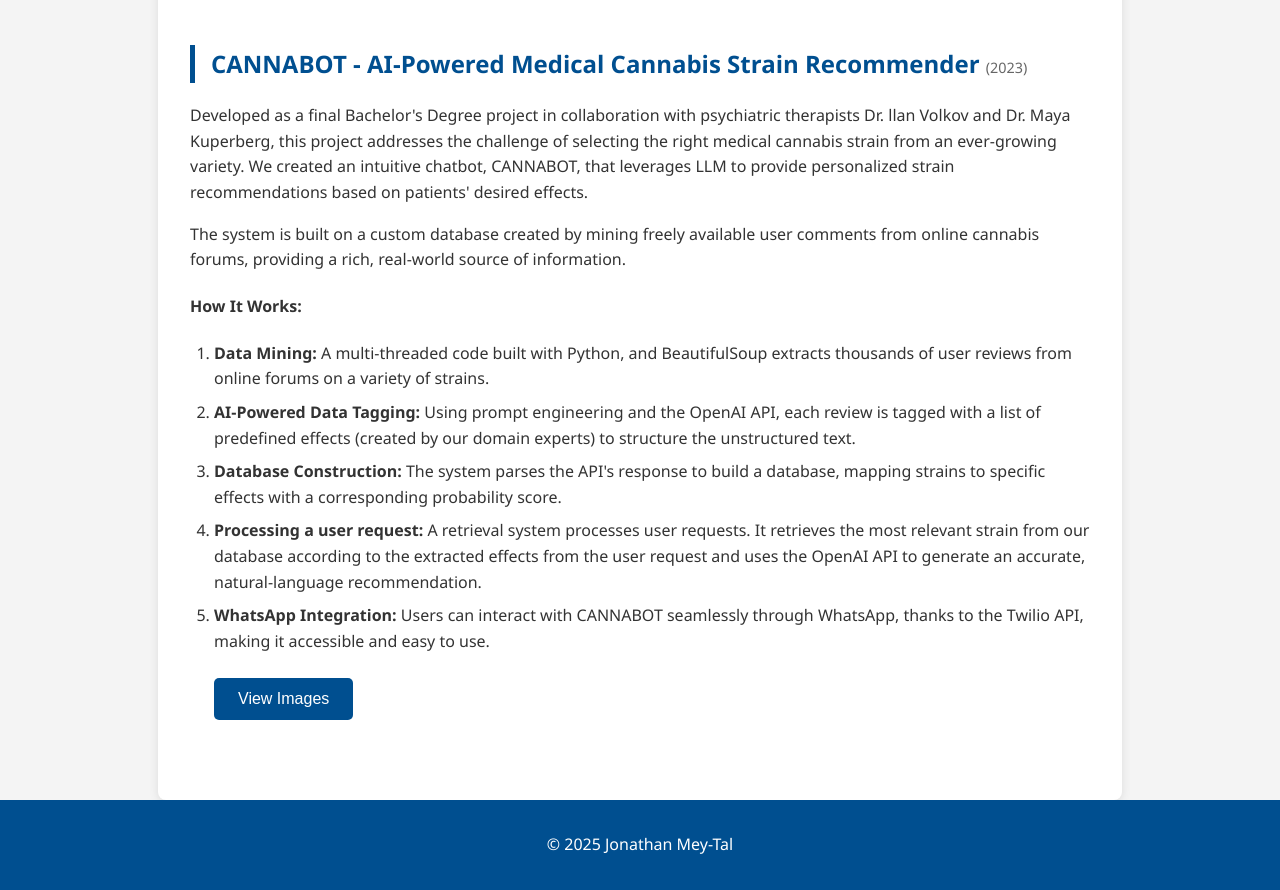
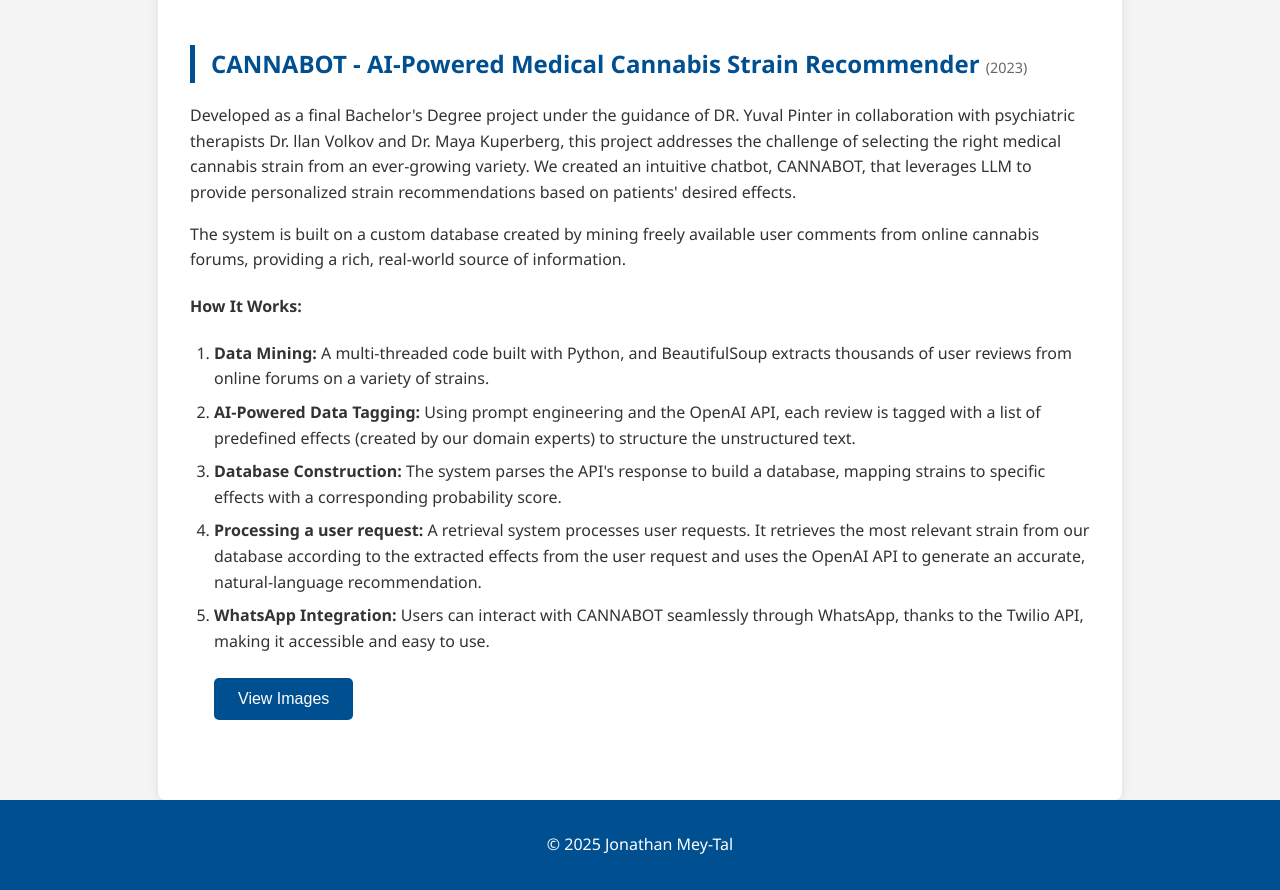
Before and after one commit to YoniMey/my-projects, a plain HTML site: page index.html in a window 1280 px wide. Shown: the part 1697-2587 px from the top of the page. Drawn offline with Linux system fonts and the light colour scheme.

```diff
--- a/index.html
+++ b/index.html
@@ -304,7 +304,7 @@
     <section>
       <h2>CANNABOT - AI-Powered Medical Cannabis Strain Recommender <span class="year">(2023)</span></h2>
       <p>
-        Developed as a final Bachelor's Degree project in collaboration with psychiatric therapists Dr. llan Volkov and Dr. Maya Kuperberg,
+        Developed as a final Bachelor's Degree project under the guidance of DR. Yuval Pinter in collaboration with psychiatric therapists Dr. llan Volkov and Dr. Maya Kuperberg,
         this project addresses the challenge of selecting the right medical cannabis strain from an ever-growing variety. We created an intuitive
         chatbot, CANNABOT, that leverages LLM to provide personalized strain recommendations based on patients' desired effects.
       </p>
```
